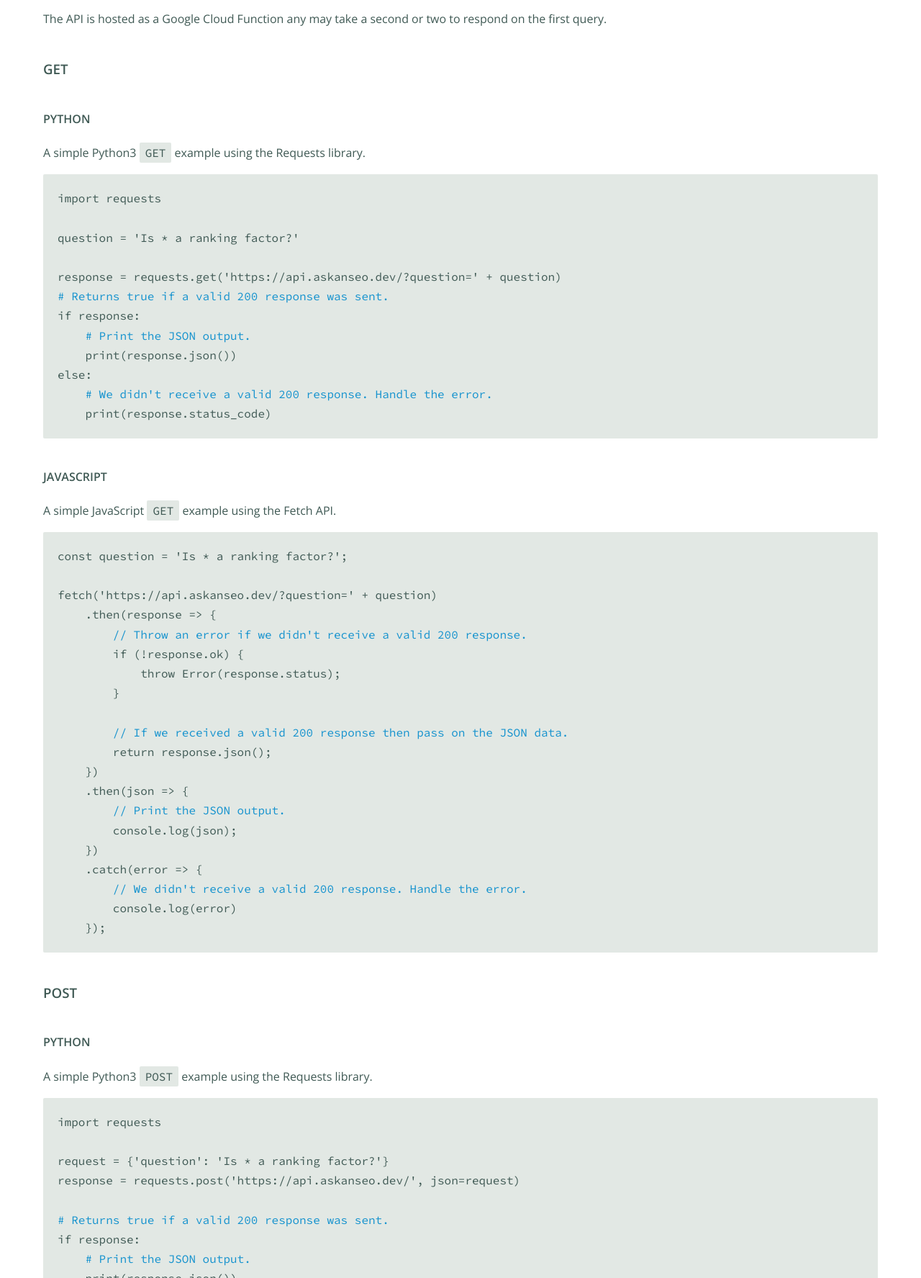
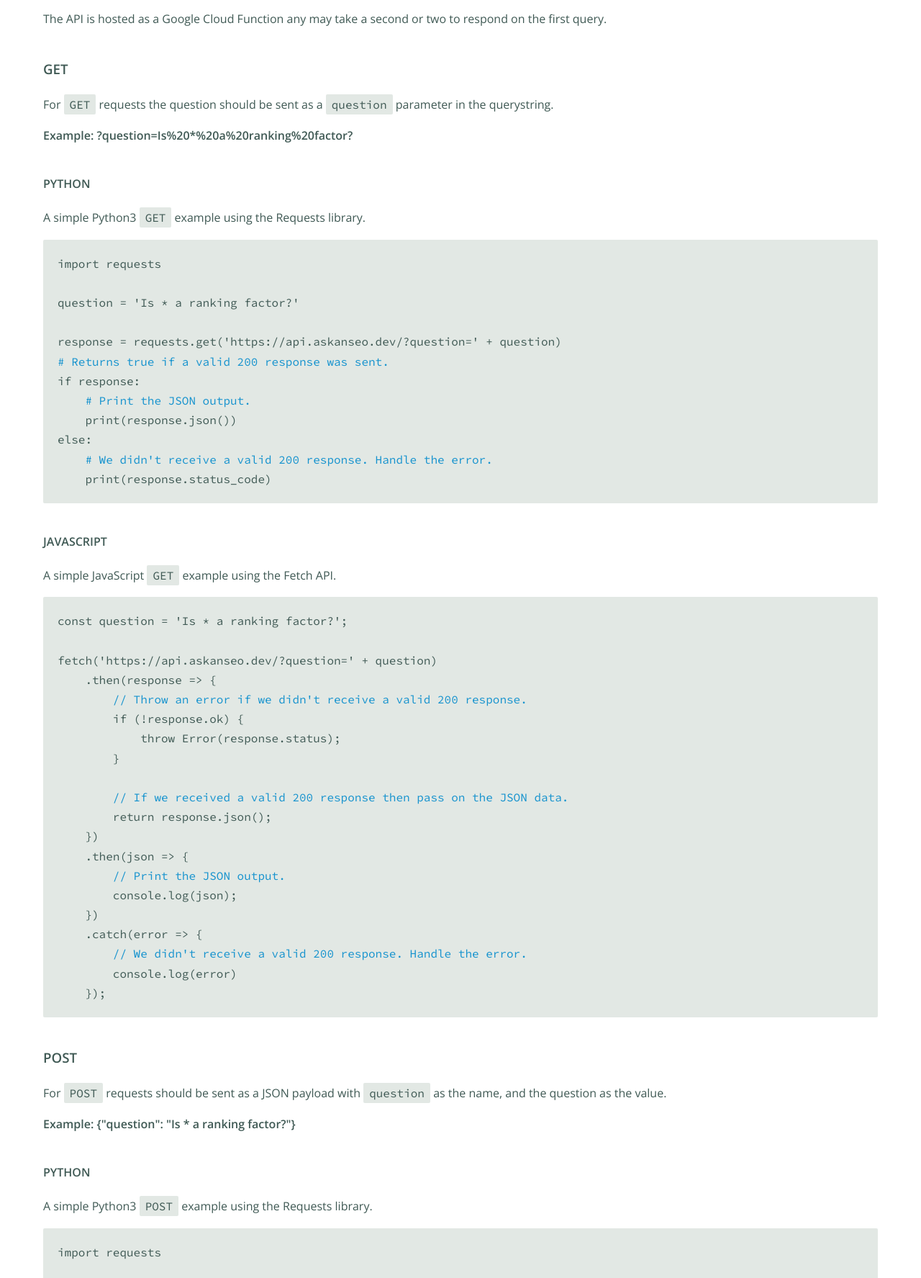
Before and after one commit to workeffortwaste/brightonseo-askanseo-frontend, a plain HTML site: page index.html in a window 1280 px wide. Shown: the part 807-2582 px from the top of the page at 72% size. Drawn offline with nearby package versions, Linux system fonts and the light colour scheme.

Commit message:
Updated text with better examples.

```diff
--- a/index.html
+++ b/index.html
@@ -43,6 +43,8 @@
         <p>The API is hosted as a Google Cloud Function any may take a second or two to respond on the first query.</p>
 
         <h3>GET</h3>
+        <p>For <span class="code">GET</span> requests the question should be sent as a <span class="code">question</span> parameter in the querystring.</p>
+        <p style="font-weight:600">Example: ?question=Is%20*%20a%20ranking%20factor?</p>
         <h4>PYTHON</h4>
         <p>A simple Python3 <span class="code">GET</span> example using the Requests library.</p>
 <pre>import requests
@@ -81,6 +83,8 @@ fetch('https://api.askanseo.dev/?question=' + question)
         console.log(error)
     });</pre>
         <h3>POST</h3>
+        <p>For <span class="code">POST</span> requests should be sent as a JSON payload with <span class="code">question</span> as the name, and the question as the value.</p>
+        <p style="font-weight:600">Example: {"question": "Is * a ranking factor?"}</p>
         <h4>PYTHON</h4>
         <p>A simple Python3 <span class="code">POST</span> example using the Requests library.</p>
 <pre>import requests
```
